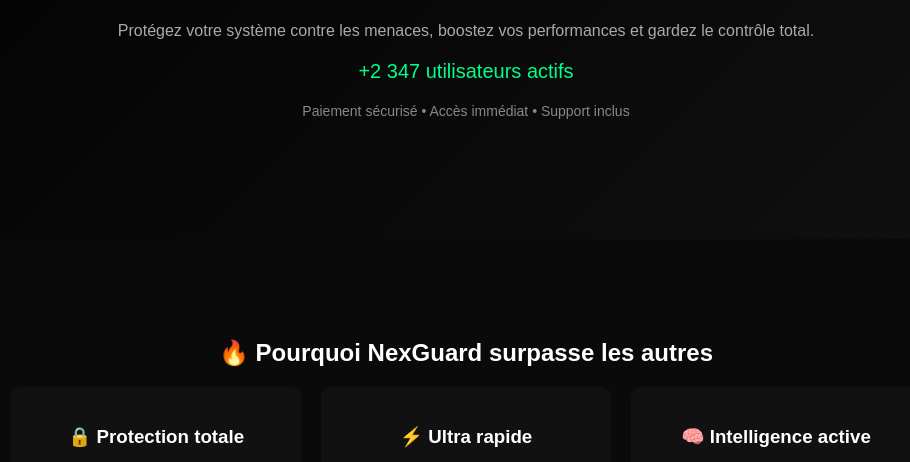
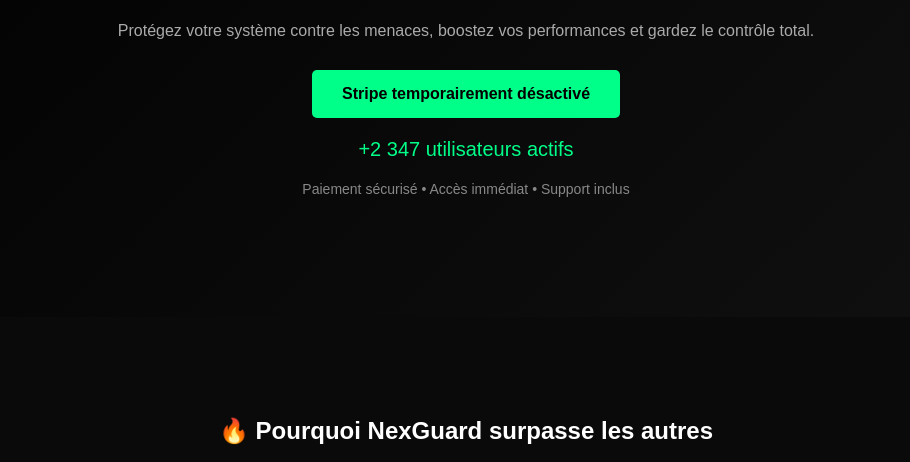
Before and after one commit to gaellevesque535-ops/nexxguardproxl, a website: page index.html in a window 1280 px wide. Shown: the part 267-729 px from the top of the page, without its empty margins (174-1084 px from the left). Drawn offline with Linux system fonts and the light colour scheme.

Commit message:
Update index.html

```diff
--- a/index.html
+++ b/index.html
@@ -105,7 +105,7 @@
 Protégez votre système contre les menaces, boostez vos performances et gardez le contrôle total.
 </p>
 
-<script async src="https://js.stripe.com/v3/buy-button.js"></script>
+<a href="#" class="bouton">Stripe temporairement désactivé</a>
 
 <stripe-buy-button
 buy-button-id="buy_btn_1TMxtJ0tbbR157nM6pIsb3wx"
```
